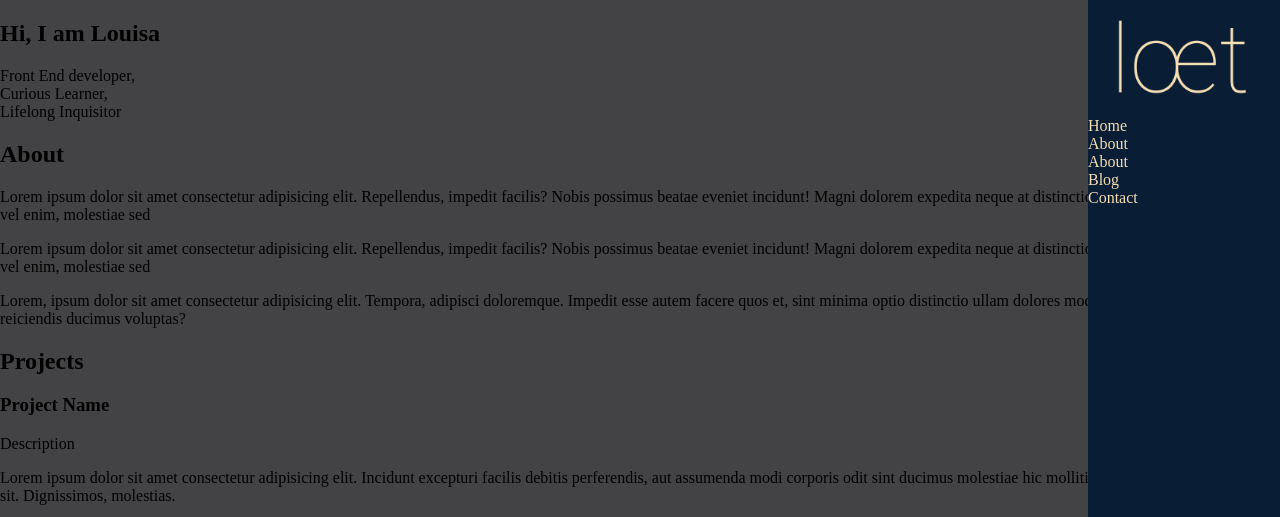
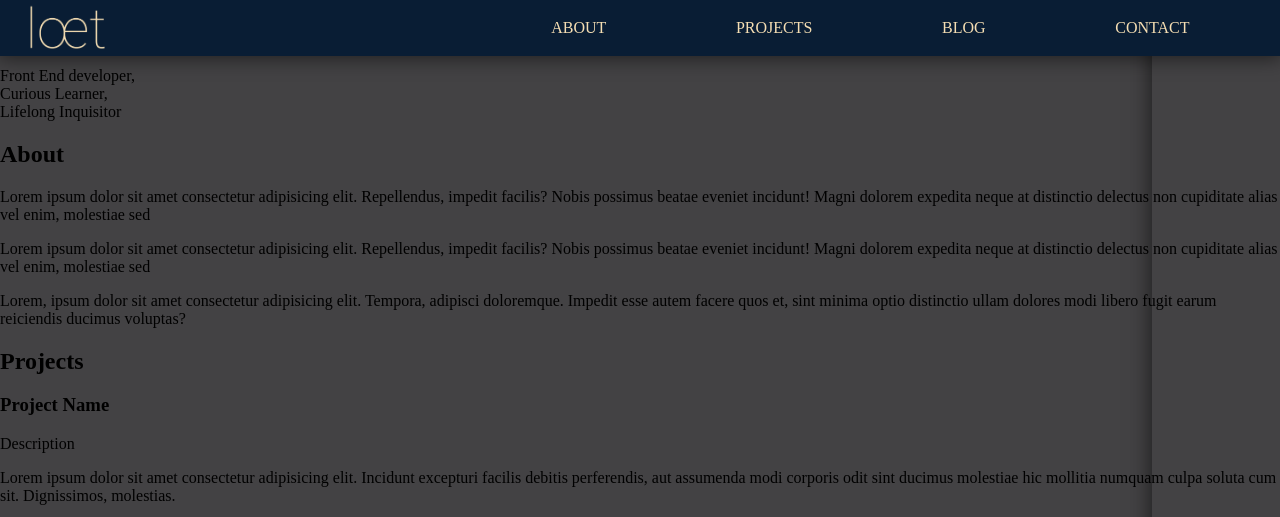
Before and after one commit to loetcodes/portfolio_site, a plain HTML site: page index.html in a window 1280 px wide. Shown: the top 517 px of the page. Drawn offline with Linux system fonts and the light colour scheme.

Commit message:
menu bar styled

```diff
--- a/css/style.css
+++ b/css/style.css
@@ -13,33 +13,55 @@
 }
 
 .brand-logo {
-    width: 95%;
-    margin: 8% auto;
+    width: 15%;
+    height: 100%;
+    margin: auto 0%;
+    margin-left: 2%;
     display: flex;
     text-decoration: none;
 }
 
 .img-icon {
-    width: 80%;
+    width: 90%;
+    max-width: 85px;
+    min-width: 65px;
     height: auto;
-    margin: auto;
+    margin: auto 0;
 }
 
 #menu-bar {
+    display: flex;
+    flex-direction: row;
+    position: fixed;
+    top: 0%;
+    width: 100vw;
+    height: 7%;
+    box-shadow: 0px 0px 20px 2px #0000008c;
+    z-index: 2;
+}
+
+.transparent-bar {
     position: fixed;
     top: 0%;
     right: 0%;
     height: 100vh;
-    width: 15%;
-    color: #f5deb3;
+    width: 10%;
+    box-shadow: 0px 0px 20px 2px #0000008c;
+    z-index: 1;
 }
 
 .menu-links {
     display: flex;
-    flex-direction: column;
+    flex-direction: row;
+    height: 90%;
+    width: 60%;
+    margin: auto;
+    margin-right: 2%;
 }
 
 .menu-links a {
     text-decoration: none;
+    text-transform: uppercase;
     color: #f5deb3;
+    margin: auto;
 }
--- a/index.html
+++ b/index.html
@@ -11,13 +11,15 @@
 			<img class="img-icon" src="images/social_icons/loet_wheat_logo.png" alt="loet logo">
 		</a>
 		<nav id="navigation" class="menu-links">
-			<a href="#home">Home</a>
+			<!-- <a href="#home">Home</a> -->
 			<a href="#about">About</a>
-			<a href="#projects">About</a>
+			<a href="#projects">Projects</a>
 			<a href="#blog">Blog</a>
 			<a href="#contact">Contact</a>
 		</nav>
 	</div>
+
+	<div class="transparent-bar"></div>
 
 	<!-- LANDING PAGE WITH SHORT INTRO -->
 	<section id="home" class="home-section">
```
